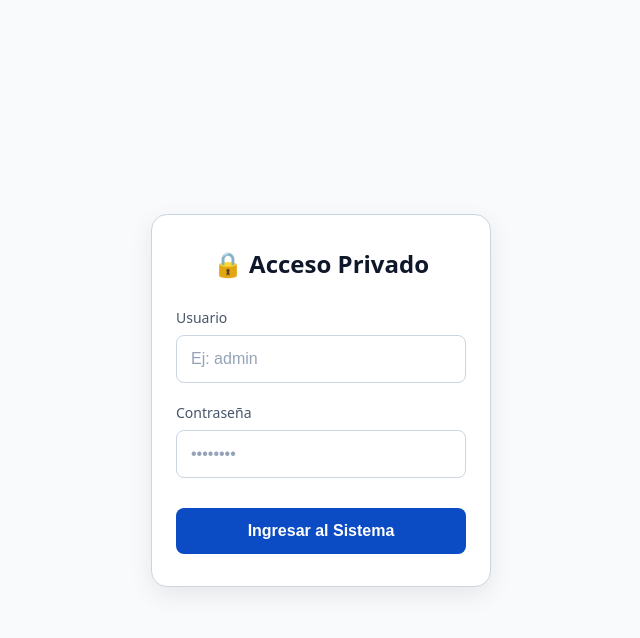
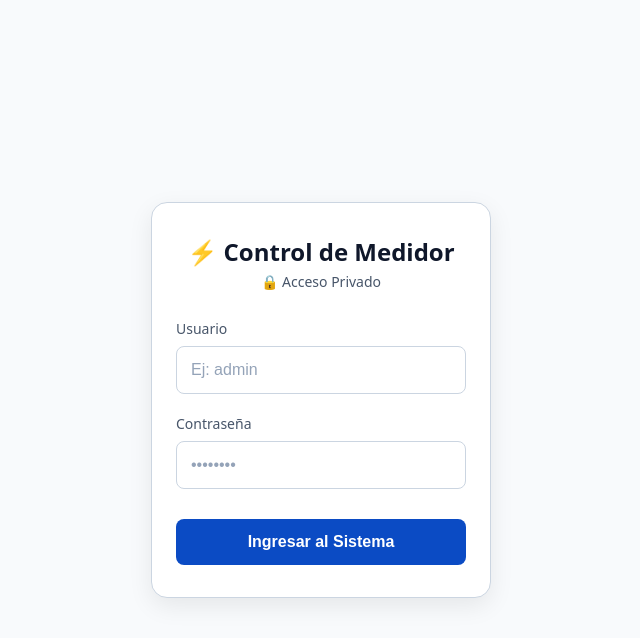
Before and after one commit to erickorregorodri-design/control-medidor, a Flask app: page /login in a window 1280 px wide. Shown: the top 638 px of the page, without its empty margins (319-959 px from the left). Run offline with Flask 3, Linux system fonts and the light colour scheme; parts of the project's set-up code (start-up, migrations or seed data) failed here and were passed over.

Commit message:
Update login.html

```diff
--- a/templates/login.html
+++ b/templates/login.html
@@ -142,7 +142,10 @@
 </head>
 <body>
     <div class="login-card">
-        <h2>🔒 Acceso Privado</h2>
+        <div style="margin-bottom: 28px;">
+    <h2 style="margin-bottom: 4px; font-size: 24px; display: flex; align-items: center; justify-content: center; gap: 8px;">⚡ Control de Medidor</h2>
+    <span style="color: var(--text-label); font-size: 14px; font-weight: 500; display: block;">🔒 Acceso Privado</span>
+</div>
 
         {% if error %}
             <div class="error">{{ error }}</div>
```
